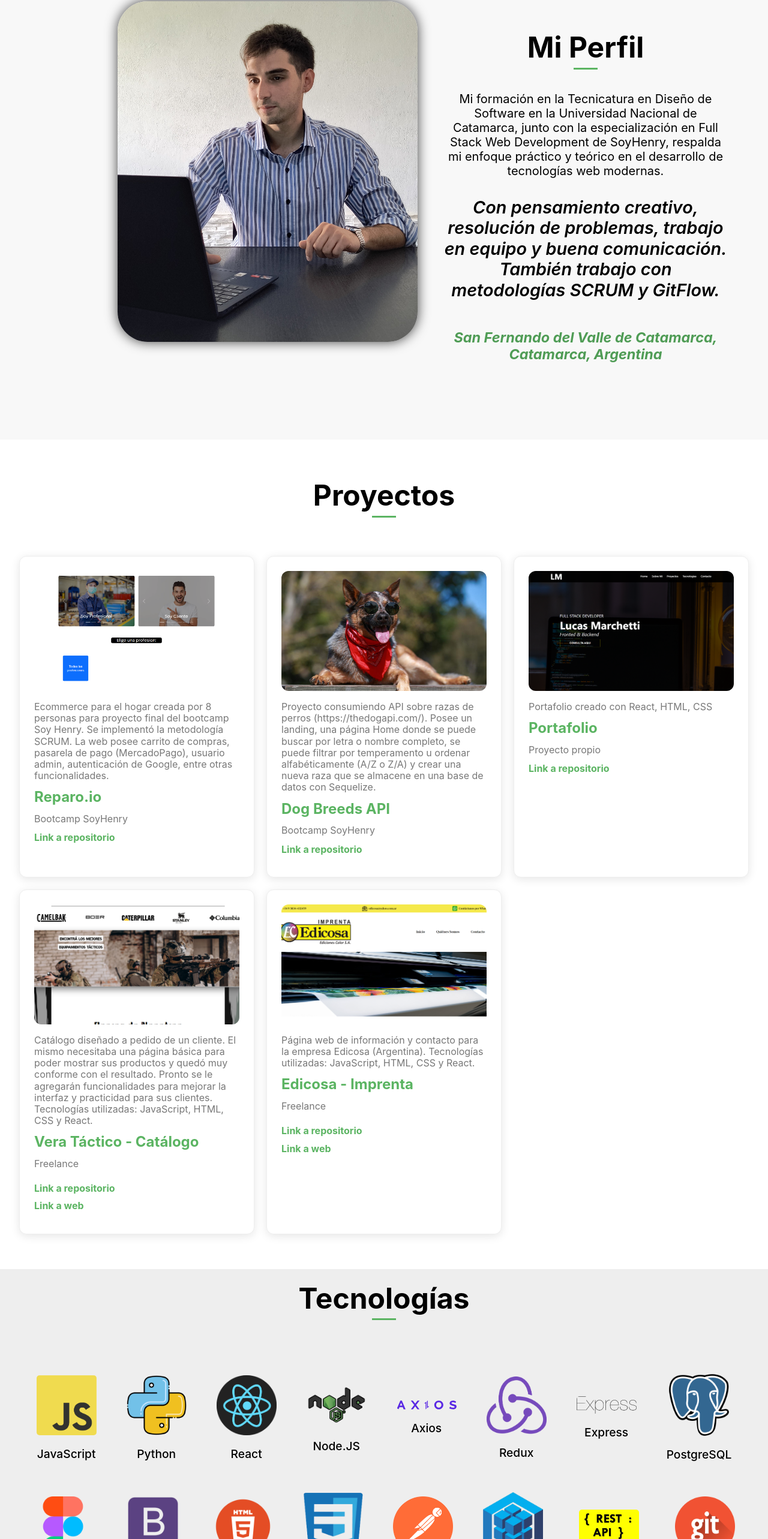
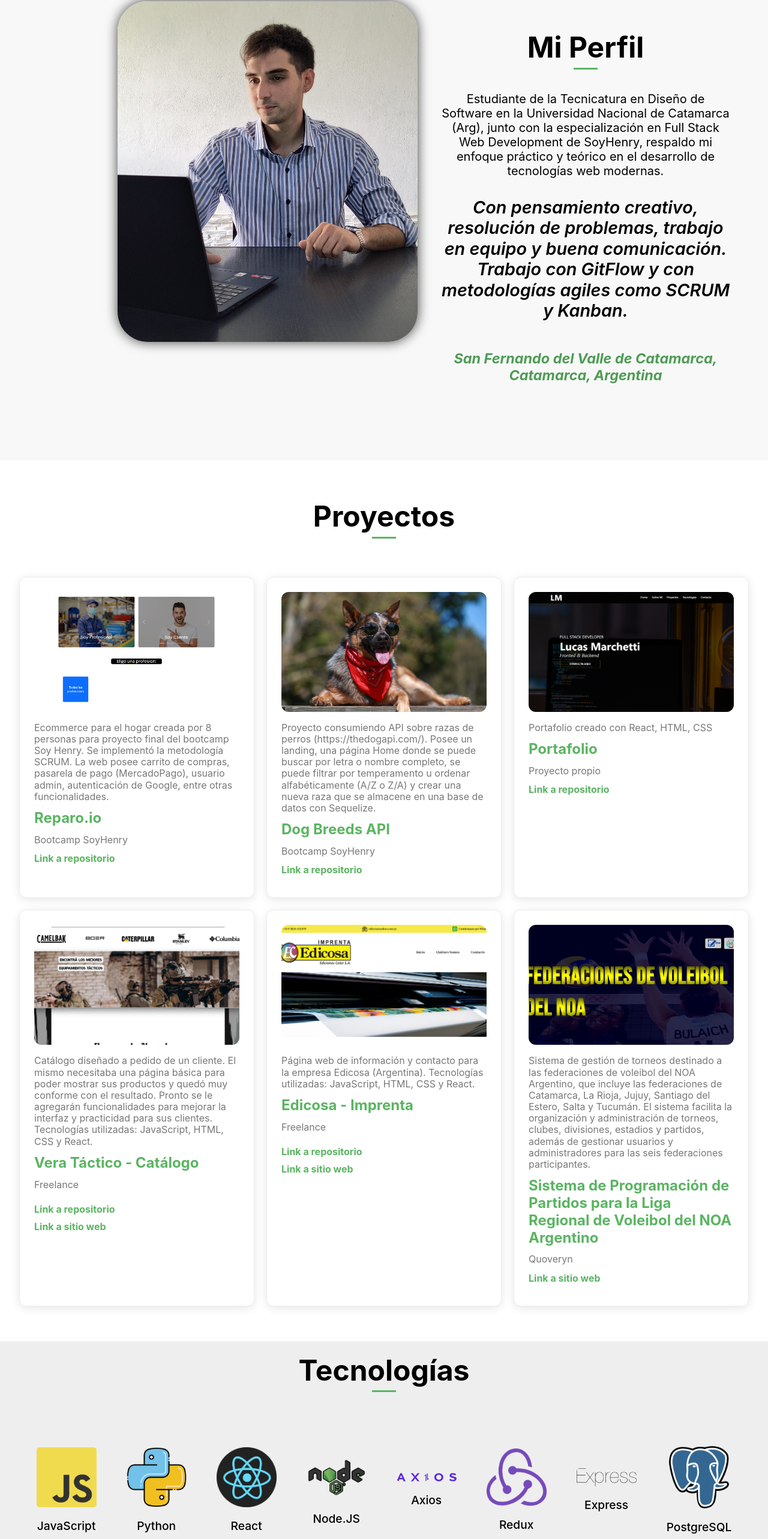
Before and after one commit to LucasMarchetti/Portfolio, a React (Create React App) app: page / in a window 1280 px wide. Shown: the part 878-3444 px from the top of the page at 60% size. Built offline with nearby package versions, Linux system fonts and the light colour scheme.

Commit message:
Add proyect Federaciones Voley & change About Us content

```diff
--- a/src/components/AboutMe.js
+++ b/src/components/AboutMe.js
@@ -11,10 +11,10 @@ function AboutMe() {
           <h2>Mi Perfil</h2>
           <span className="line"></span>
           <p>
-            Mi formación en la Tecnicatura en Diseño de Software en la Universidad Nacional de Catamarca, junto con la especialización en Full Stack Web Development de SoyHenry, respalda mi enfoque práctico y teórico en el desarrollo de tecnologías web modernas.
+            Estudiante de la Tecnicatura en Diseño de Software en la Universidad Nacional de Catamarca (Arg), junto con la especialización en Full Stack Web Development de SoyHenry, respaldo mi enfoque práctico y teórico en el desarrollo de tecnologías web modernas.
           </p>
           <p>
-            Con pensamiento creativo, resolución de problemas, trabajo en equipo y buena comunicación. También trabajo con metodologías SCRUM y GitFlow.
+            Con pensamiento creativo, resolución de problemas, trabajo en equipo y buena comunicación. Trabajo con GitFlow y con metodologías agiles como SCRUM y Kanban.
           </p>
           <h3>San Fernando del Valle de Catamarca, Catamarca, Argentina</h3>
         </div>
--- a/src/components/Contact.css
+++ b/src/components/Contact.css
@@ -54,10 +54,10 @@ form textarea::placeholder {
 
 form button {
   padding: 12px 24px;
-  background-color: #005f73;
+  background-color: var(--primary-dark);
   color: #fff;
   font-size: 1.1rem;
-  border: 2px solid #005f73;
+  border: 2px solid var(--primary-dark);
   border-radius: 50px; /* Borde más redondeado */
   cursor: pointer;
   transition: all 0.3s ease; /* Transición más suave */
@@ -73,8 +73,8 @@ form button:disabled {
 }
 
 form button:hover {
-  background-color: #0a4f52;
-  border-color: #0a4f52;
+  background-color: var(--primary-color);
+  border-color: var(--primary-color);
   transform: translateY(-2px); /* Efecto de elevación */
 }
 
--- a/src/components/Proyects.js
+++ b/src/components/Proyects.js
@@ -5,6 +5,7 @@ import p2 from "./images/2.jfif";
 import p3 from "./images/3.png";
 import p4 from "./images/4.png";
 import p5 from "./images/5.png";
+import p6 from "./images/6.png";
 
 export default function Proyects() {
   return (
@@ -106,7 +107,7 @@ export default function Proyects() {
                 target="_blank"
                 className="link"
               >
-                Link a web
+                Link a sitio web
               </a>
             </p>
           </div>
@@ -135,7 +136,27 @@ export default function Proyects() {
                 target="_blank"
                 className="link"
               >
-                Link a web
+                Link a sitio web
+              </a>
+            </p>
+          </div>
+          <div className="card">
+            <img src={p6} alt="Reparo.io" />
+            <p>
+              Sistema de gestión de torneos destinado a las federaciones de voleibol del NOA Argentino, que incluye las federaciones de Catamarca, La Rioja, Jujuy, Santiago del Estero, Salta y Tucumán. El sistema facilita la organización y administración de torneos, clubes, divisiones, estadios y partidos, además de gestionar usuarios y administradores para las seis federaciones participantes.
+            </p>
+            <p>
+              <span>Sistema de Programación de Partidos para la Liga Regional de Voleibol del NOA Argentino</span>
+            </p>
+            <p>Quoveryn</p>
+            <p>
+              <a
+                href="https://federaciones-noa-production.up.railway.app/"
+                target="_blank"
+                rel="noreferrer"
+                className="link"
+              >
+                Link a sitio web
               </a>
             </p>
           </div>
```
Also changed, not shown: src/components/images/6.png (added).
